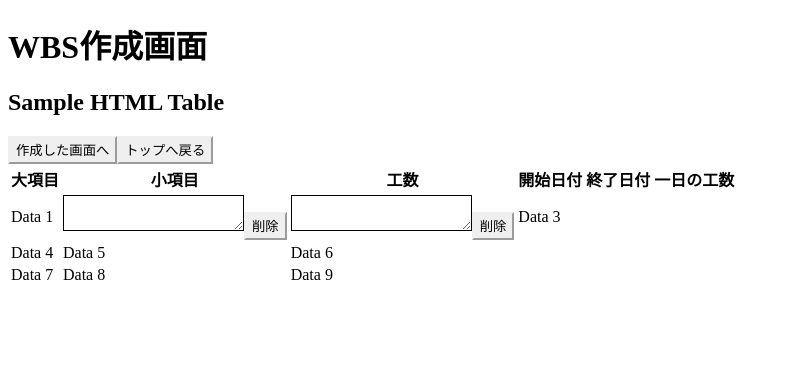
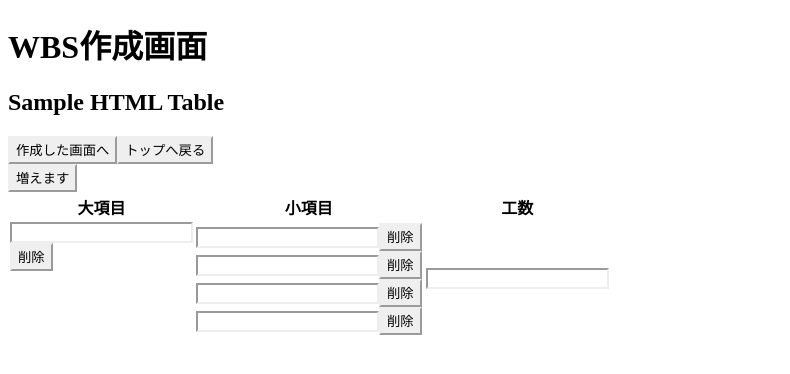
Before and after one commit to shun04230325/createWBS, a React (Create React App) app in the folder createWBS/: page /create in a window 1280 px wide. Shown: the top 374 px of the page, without its empty margins (0-790 px from the left). Built offline with nearby package versions, Linux system fonts and the light colour scheme.

Commit message:
大項目が増えるロジック※削除した後増やすと問題が起きる

```diff
--- a/createWBS/src/Components/Create.js
+++ b/createWBS/src/Components/Create.js
@@ -1,9 +1,73 @@
 import { Link } from "react-router-dom";
 import { useWbs } from "../Hooks/use-context";
+import { useState } from "react";
 
 // 作成したWBSの表示を行う
 const Create = () => {
-    const { a,c } = useWbs();
+    const { a, c } = useWbs();
+    const [taskId, setTaskId] = useState(0);
+    const [tasks, setTasks] = useState([0]);
+
+    const addTasks = () => {
+        setTasks([...tasks, taskId + 1]);
+        setTaskId(taskId+1);
+    };
+    const removeElement =(elementId)=> {
+        let indexToRemove = tasks.indexOf(elementId+1);
+
+    if (indexToRemove !== -1) {
+        tasks.splice(indexToRemove, 1);
+    }
+        // 指定されたIDを持つ要素を取得
+        var element = document.getElementById("task"+elementId);
+        // 要素が存在する場合、削除
+        if (element) {
+            element.parentNode.removeChild(element);
+        }
+    }
+    const BigTask = (props) => {
+
+        return (
+            <>
+                <tr id={"task"+props.id}>
+                    <input type="text" />
+
+                    <div>
+                        <button button onClick={() =>removeElement(props.id)}>削除</button>
+                    </div>
+                    <td>
+
+                        <SmallTask />
+                        <SmallTask />
+                        <SmallTask />
+                        <SmallTask />
+
+                    </td>
+                    <td>
+                        <WorkingTime />
+                    </td>
+                </tr>
+            </>
+        )
+    }
+
+    const SmallTask = () => {
+        return (
+            <div>
+                <input type="text"></input>
+                <button>削除</button>
+            </div>
+        )
+    }
+
+    const WorkingTime = () => {
+        return (
+            <>
+                <input type="number"></input>
+            </>
+        )
+    }
+
     return (
         <>
             <h1>WBS作成画面</h1>
@@ -15,38 +79,22 @@ const Create = () => {
             <Link to={`/`}>
                 <button>トップへ戻る</button>
             </Link>
+            <div>
+                        <button onClick={addTasks}>増えます</button>
+                    </div>
 
             <table>
                 <tr>
                     <th>大項目</th>
                     <th>小項目</th>
                     <th>工数</th>
-                    <th>開始日付</th>
-                    <th>終了日付</th>
-                    <th>一日の工数</th>
+
                 </tr>
-                <tr>
-                    <td>Data 1</td>
-                    <td>
-                        <textarea id="comments" name="comments"></textarea>
-                        <button>削除</button>
-                    </td>
-                    <td>
-                        <textarea id="comments" name="comments"></textarea>
-                        <button>削除</button>
-                    </td>
-                    <td>Data 3</td>
-                </tr>
-                <tr>
-                    <td>Data 4</td>
-                    <td>Data 5</td>
-                    <td>Data 6</td>
-                </tr>
-                <tr>
-                    <td>Data 7</td>
-                    <td>Data 8</td>
-                    <td>Data 9</td>
-                </tr>
+                {tasks.map((task, index) => (
+          <> <BigTask id={task} /></>
+        ))}
+
+
             </table>
         </>
     );
```
